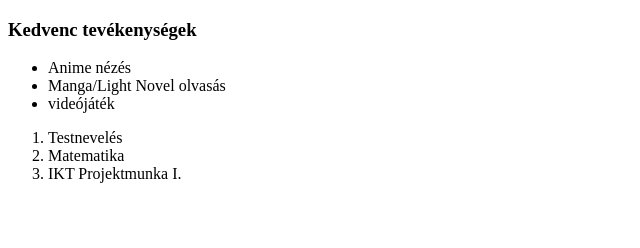
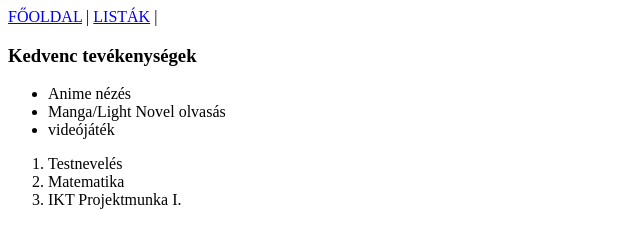
Before and after one commit to SzegoI/IKT.0.2, a plain HTML site: page listak.html in a window 1280 px wide. Shown: the whole page, without its empty margins (0-640 px from the left). Drawn offline with Linux system fonts and the light colour scheme.

Commit message:
navigacio

```diff
--- a/listak.html
+++ b/listak.html
@@ -6,6 +6,10 @@
     <title>Listák</title>
 </head>
 <body>
+    <nav>
+        <a href="index.html">FŐOLDAL</a> |
+        <a href="listak.html">LISTÁK</a> |
+    </nav>
     <h3>Kedvenc tevékenységek</h3>
     <ul>
         <li>Anime nézés</li>
```
Also changed, not shown: index.html (+2 -0 lines).
